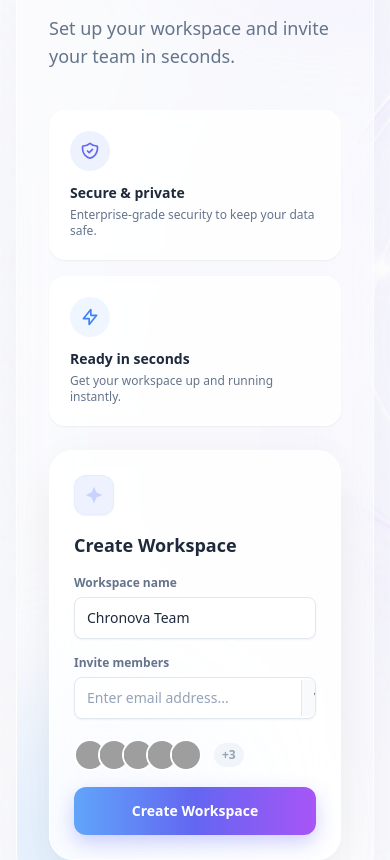
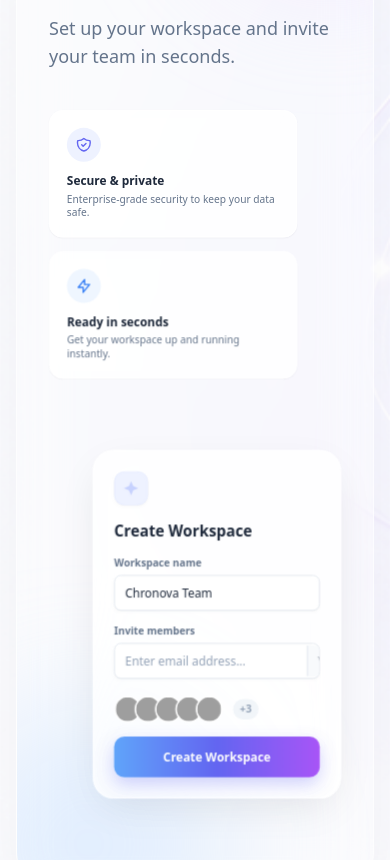
Before and after one commit to BangJhen/chronova, a Nuxt app: page / in a window 390 px wide. Shown: the part 2175-3035 px from the top of the page. Built offline with nearby package versions, Linux system fonts and the light colour scheme; grey boxes are pictures that could not be loaded.

Commit message:
Scale down inner mockups to fit height

```diff
--- a/components/HowItWorks.vue
+++ b/components/HowItWorks.vue
@@ -116,7 +116,7 @@
                 <!-- STEP 1 CONTENT -->
                 <template v-if="activeStep === 1">
                   <!-- Left Mini Cards -->
-                  <div class="flex flex-col justify-center gap-4 w-full md:w-1/3">
+                  <div class="flex flex-col justify-center gap-4 w-full md:w-1/3 transform origin-top-left scale-[0.85]">
                     <div class="bg-white/80 backdrop-blur-md rounded-2xl p-5 border border-white shadow-sm flex flex-col">
                       <div class="w-10 h-10 rounded-full bg-indigo-50 flex items-center justify-center mb-3 text-indigo-500">
                         <svg class="w-5 h-5" fill="none" stroke="currentColor" viewBox="0 0 24 24"><path stroke-linecap="round" stroke-linejoin="round" stroke-width="2" d="M9 12l2 2 4-4m5.618-4.016A11.955 11.955 0 0112 2.944a11.955 11.955 0 01-8.618 3.04A12.02 12.02 0 003 9c0 5.591 3.824 10.29 9 11.622 5.176-1.332 9-6.03 9-11.622 0-1.042-.133-2.052-.382-3.016z"></path></svg>
@@ -135,7 +135,7 @@
                   </div>
 
                   <!-- Right Mockup Card -->
-                  <div class="w-full md:w-2/3 flex items-center justify-end relative">
+                  <div class="w-full md:w-2/3 flex items-center justify-end relative transform origin-top-right scale-[0.85]">
                     <div class="w-full max-w-[350px] bg-white/80 backdrop-blur-xl rounded-[1.5rem] p-6 border border-white shadow-[0_15px_50px_-10px_rgba(0,0,0,0.1)] relative z-10">
                       <div class="w-10 h-10 rounded-xl bg-indigo-50 flex items-center justify-center mb-4 text-indigo-500 shadow-sm border border-indigo-100/50">
                         <svg class="w-5 h-5" viewBox="0 0 24 24" fill="none" stroke="currentColor" stroke-width="2" stroke-linecap="round" stroke-linejoin="round">
@@ -187,7 +187,7 @@
 
                 <!-- STEP 2 CONTENT -->
                 <template v-else-if="activeStep === 2">
-                  <div class="flex flex-col justify-center gap-4 w-full md:w-1/3">
+                  <div class="flex flex-col justify-center gap-4 w-full md:w-1/3 transform origin-top-left scale-[0.85]">
                     <div class="bg-white/80 backdrop-blur-md rounded-2xl p-5 border border-white shadow-sm flex flex-col">
                       <div class="w-10 h-10 rounded-full bg-blue-50 flex items-center justify-center mb-3 text-blue-500">
                         <svg class="w-5 h-5" fill="none" stroke="currentColor" viewBox="0 0 24 24"><path stroke-linecap="round" stroke-linejoin="round" stroke-width="2" d="M9 5H7a2 2 0 00-2 2v12a2 2 0 002 2h10a2 2 0 002-2V7a2 2 0 00-2-2h-2M9 5a2 2 0 002 2h2a2 2 0 002-2M9 5a2 2 0 012-2h2a2 2 0 012 2"></path></svg>
@@ -204,7 +204,7 @@
                     </div>
                   </div>
 
-                  <div class="w-full md:w-2/3 flex items-center justify-end relative">
+                  <div class="w-full md:w-2/3 flex items-center justify-end relative transform origin-top-right scale-[0.85]">
                     <div class="w-full max-w-[380px] bg-white/80 backdrop-blur-xl rounded-[2rem] p-6 border border-white shadow-[0_15px_50px_-10px_rgba(0,0,0,0.1)] relative z-10">
                       <div class="flex items-center justify-between mb-6">
                         <h4 class="text-lg font-bold text-slate-800">Task Backlog</h4>
@@ -236,7 +236,7 @@
 
                 <!-- STEP 3 CONTENT -->
                 <template v-else-if="activeStep === 3">
-                  <div class="flex flex-col justify-center gap-4 w-full md:w-1/3">
+                  <div class="flex flex-col justify-center gap-4 w-full md:w-1/3 transform origin-top-left scale-[0.85]">
                     <div class="bg-white/80 backdrop-blur-md rounded-2xl p-5 border border-white shadow-sm flex flex-col">
                       <div class="w-10 h-10 rounded-full bg-teal-50 flex items-center justify-center mb-3 text-teal-500">
                         <svg class="w-5 h-5" fill="none" stroke="currentColor" viewBox="0 0 24 24"><path stroke-linecap="round" stroke-linejoin="round" stroke-width="2" d="M13 10V3L4 14h7v7l9-11h-7z"></path></svg>
@@ -246,7 +246,7 @@
                     </div>
                   </div>
 
-                  <div class="w-full md:w-2/3 flex items-center justify-end relative">
+                  <div class="w-full md:w-2/3 flex items-center justify-end relative transform origin-top-right scale-[0.85]">
                     <div class="w-full max-w-[380px] bg-white/80 backdrop-blur-xl rounded-[2rem] p-6 border border-white shadow-[0_15px_50px_-10px_rgba(0,0,0,0.1)] relative z-10">
                       <h4 class="text-lg font-bold text-slate-800 mb-2">AI Generation</h4>
                       <p class="text-xs text-slate-500 mb-4">Building optimal sprint plan...</p>
@@ -273,7 +273,7 @@
 
                 <!-- STEP 4 CONTENT -->
                 <template v-else-if="activeStep === 4">
-                  <div class="flex flex-col justify-center gap-4 w-full md:w-1/3">
+                  <div class="flex flex-col justify-center gap-4 w-full md:w-1/3 transform origin-top-left scale-[0.85]">
                     <div class="bg-white/80 backdrop-blur-md rounded-2xl p-5 border border-white shadow-sm flex flex-col">
                       <div class="w-10 h-10 rounded-full bg-purple-50 flex items-center justify-center mb-3 text-purple-500">
                         <svg class="w-5 h-5" fill="none" stroke="currentColor" viewBox="0 0 24 24"><path stroke-linecap="round" stroke-linejoin="round" stroke-width="2" d="M7 12l3-3 3 3 4-4M8 21l4-4 4 4M3 4h18M4 4h16v12a1 1 0 01-1 1H5a1 1 0 01-1-1V4z"></path></svg>
@@ -283,7 +283,7 @@
                     </div>
                   </div>
 
-                  <div class="w-full md:w-2/3 flex items-center justify-end relative">
+                  <div class="w-full md:w-2/3 flex items-center justify-end relative transform origin-top-right scale-[0.85]">
                     <div class="w-full max-w-[380px] bg-white/80 backdrop-blur-xl rounded-[2rem] p-6 border border-white shadow-[0_15px_50px_-10px_rgba(0,0,0,0.1)] relative z-10">
                       <h4 class="text-lg font-bold text-slate-800 mb-6">Sprint Progress</h4>
                       <div class="flex items-end gap-2 h-32 mb-4">
```
Also changed, not shown: 1 other file (tests, documents, lock files or other folders).
